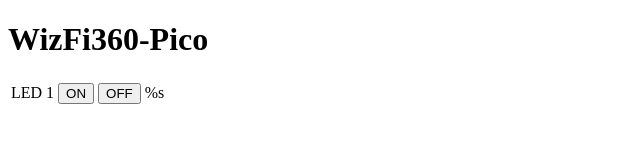
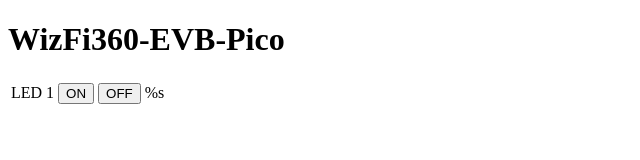
Before and after one commit to anthal/WizFi360-Nano-Webserver, a plain HTML site: page index.html in a window 1280 px wide. Shown: the whole page, without its empty margins (0-640 px from the left). Drawn offline with Linux system fonts and the light colour scheme.

Commit message:
CHG: Better head name in index file

```diff
--- a/index.html
+++ b/index.html
@@ -1,7 +1,7 @@
 <!DOCTYPE html>
 <html>
-    <head> <title>WizFi360-Pico</title> </head>
-    <body> <h1>WizFi360-Pico</h1>
+    <head> <title>WizFi360-EVB-Pico</title> </head>
+    <body> <h1>WizFi360-EVB-Pico</h1>
         <table>
             <tr>
                 <td>LED 1</td>
```
